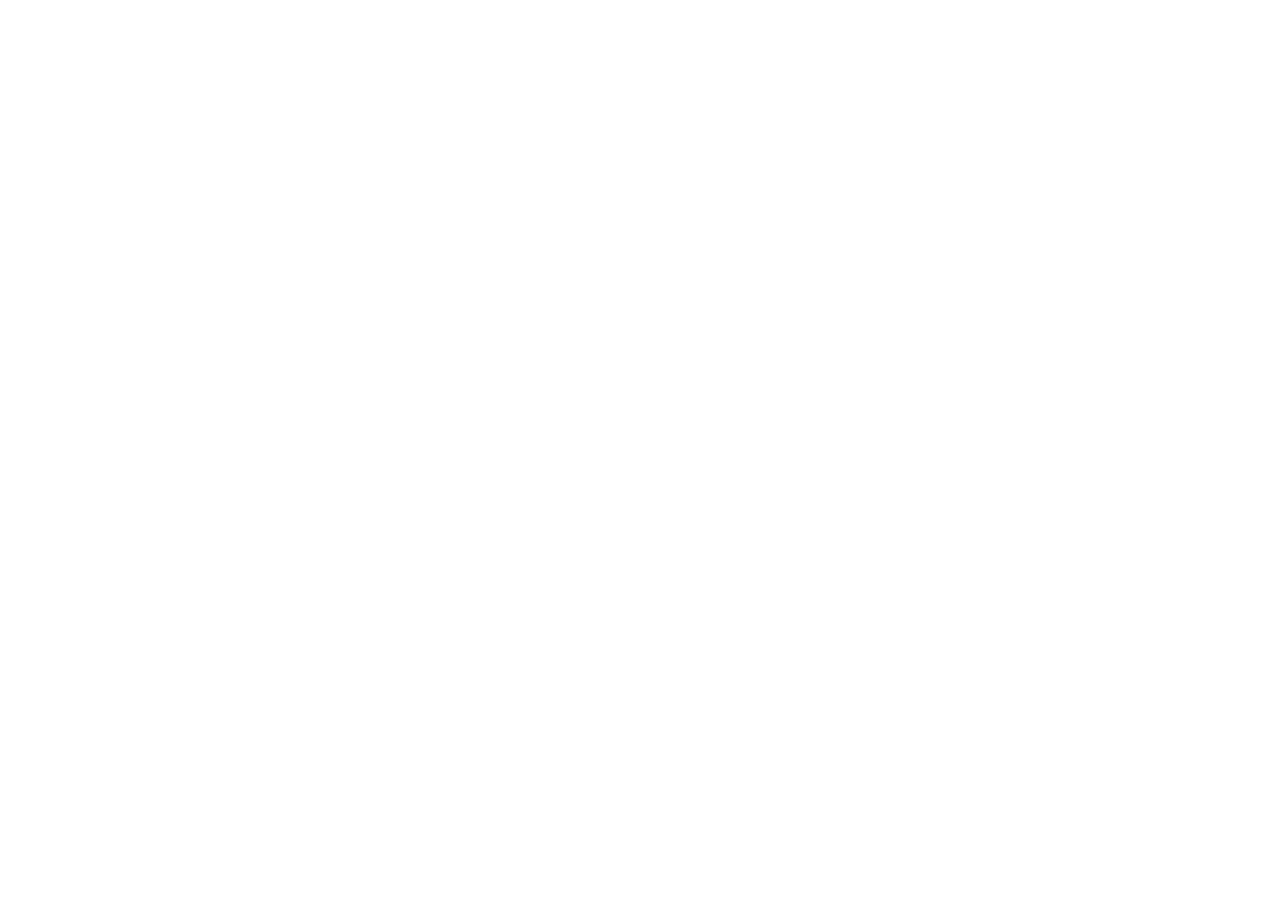
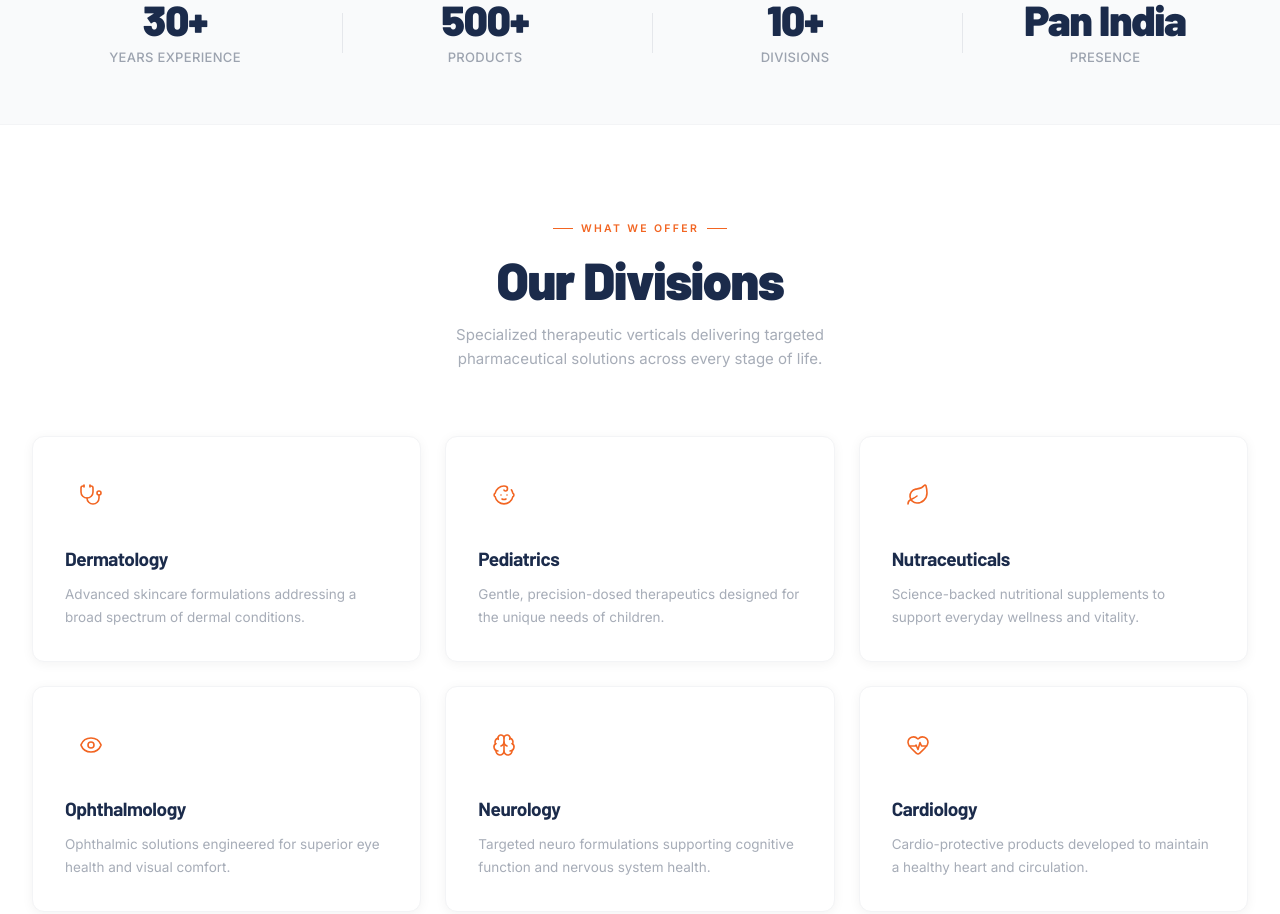
Before and after one commit to tasmeddesign/tasmed-website, a Next.js app: page / in a window 1280 px wide. Shown: the part 860-1774 px from the top of the page. Before the commit the page ends 801 px from the top, so only its background shows below. Built offline with nearby package versions, Linux system fonts and the light colour scheme.

Commit message:
added stats and divisions

```diff
--- /dev/null
+++ b/app/components/Divisions.tsx
@@ -0,0 +1,114 @@
+import {
+  Stethoscope,
+  Baby,
+  Leaf,
+  Eye,
+  Brain,
+  HeartPulse,
+} from "lucide-react";
+import type { LucideIcon } from "lucide-react";
+
+interface Division {
+  icon: LucideIcon;
+  name: string;
+  description: string;
+}
+
+const divisions: Division[] = [
+  {
+    icon: Stethoscope,
+    name: "Dermatology",
+    description:
+      "Advanced skincare formulations addressing a broad spectrum of dermal conditions.",
+  },
+  {
+    icon: Baby,
+    name: "Pediatrics",
+    description:
+      "Gentle, precision-dosed therapeutics designed for the unique needs of children.",
+  },
+  {
+    icon: Leaf,
+    name: "Nutraceuticals",
+    description:
+      "Science-backed nutritional supplements to support everyday wellness and vitality.",
+  },
+  {
+    icon: Eye,
+    name: "Ophthalmology",
+    description:
+      "Ophthalmic solutions engineered for superior eye health and visual comfort.",
+  },
+  {
+    icon: Brain,
+    name: "Neurology",
+    description:
+      "Targeted neuro formulations supporting cognitive function and nervous system health.",
+  },
+  {
+    icon: HeartPulse,
+    name: "Cardiology",
+    description:
+      "Cardio-protective products developed to maintain a healthy heart and circulation.",
+  },
+];
+
+export default function Divisions() {
+  return (
+    <section className="w-full bg-white py-24">
+      <div className="max-w-7xl mx-auto px-6 lg:px-8">
+        {/* Section Header */}
+        <div className="flex flex-col items-center text-center mb-16">
+          {/* Section label */}
+          <span className="inline-flex items-center gap-2 font-inter text-[10.5px] font-semibold tracking-[0.22em] text-[#F26522] uppercase mb-4">
+            <span className="w-5 h-px bg-[#F26522]" />
+            What We Offer
+            <span className="w-5 h-px bg-[#F26522]" />
+          </span>
+          <h2 className="font-barlow font-black text-[40px] lg:text-[52px] leading-[1.05] tracking-tight text-[#1B2B4B] mb-4">
+            Our Divisions
+          </h2>
+          <p className="font-inter text-[15px] text-gray-400/90 max-w-[460px] leading-relaxed">
+            Specialized therapeutic verticals delivering targeted pharmaceutical
+            solutions across every stage of life.
+          </p>
+        </div>
+
+        {/* Cards Grid */}
+        <div className="grid grid-cols-1 sm:grid-cols-2 lg:grid-cols-3 gap-6">
+          {divisions.map((division) => (
+            <DivisionCard key={division.name} division={division} />
+          ))}
+        </div>
+      </div>
+    </section>
+  );
+}
+
+function DivisionCard({ division }: { division: Division }) {
+  const Icon = division.icon;
+
+  return (
+    <div className="group relative bg-white rounded-xl border border-gray-100 p-8 shadow-[0_2px_12px_rgba(0,0,0,0.05)] hover:shadow-[0_8px_32px_rgba(0,0,0,0.10)] hover:-translate-y-1 transition-all duration-300 cursor-default overflow-hidden">
+      {/* Subtle hover accent line */}
+      <span className="absolute top-0 left-0 w-full h-[2px] bg-gradient-to-r from-[#F26522] to-[#F26522]/0 scale-x-0 group-hover:scale-x-100 transition-transform duration-300 origin-left" />
+
+      {/* Icon container */}
+      <div className="w-[52px] h-[52px] rounded-[14px] bg-[#F26522]/8 flex items-center justify-center mb-6 group-hover:bg-[#F26522]/14 transition-colors duration-300">
+        <Icon
+          size={24}
+          className="text-[#F26522] stroke-[1.6]"
+          aria-hidden="true"
+        />
+      </div>
+
+      {/* Text */}
+      <h3 className="font-barlow font-bold text-[19px] text-[#1B2B4B] mb-2.5 tracking-tight">
+        {division.name}
+      </h3>
+      <p className="font-inter text-[13.5px] leading-[1.7] text-gray-400/90">
+        {division.description}
+      </p>
+    </div>
+  );
+}
--- /dev/null
+++ b/app/components/StatsBar.tsx
@@ -0,0 +1,34 @@
+const stats = [
+  { value: "30+", label: "Years Experience" },
+  { value: "500+", label: "Products" },
+  { value: "10+", label: "Divisions" },
+  { value: "Pan India", label: "Presence" },
+];
+
+export default function StatsBar() {
+  return (
+    <section className="w-full bg-[#F9FAFB] border-y border-gray-100">
+      <div className="max-w-7xl mx-auto px-6 lg:px-8 py-14">
+        <div className="grid grid-cols-2 lg:grid-cols-4 gap-y-10 gap-x-6">
+          {stats.map((stat, i) => (
+            <div
+              key={i}
+              className="flex flex-col items-center text-center gap-2 relative"
+            >
+              {/* Divider between items on desktop */}
+              {i > 0 && (
+                <span className="hidden lg:block absolute left-0 top-1/2 -translate-y-1/2 w-px h-10 bg-gray-200" />
+              )}
+              <span className="font-barlow font-black text-[42px] leading-none text-[#1B2B4B] tracking-tight">
+                {stat.value}
+              </span>
+              <span className="font-inter text-[13px] font-medium text-gray-400 tracking-wide uppercase">
+                {stat.label}
+              </span>
+            </div>
+          ))}
+        </div>
+      </div>
+    </section>
+  );
+}
--- a/app/page.tsx
+++ b/app/page.tsx
@@ -1,11 +1,15 @@
 import Navbar from "./components/Navbar";
 import Hero from "./components/Hero";
+import StatsBar from "./components/StatsBar";
+import Divisions from "./components/Divisions";
 
 export default function Home() {
   return (
     <main>
       <Navbar />
       <Hero />
+      <StatsBar />
+      <Divisions />
     </main>
   );
 }
```
Also changed, not shown: package.json (+6 -5 lines), 1 other file (tests, documents, lock files or other folders).
